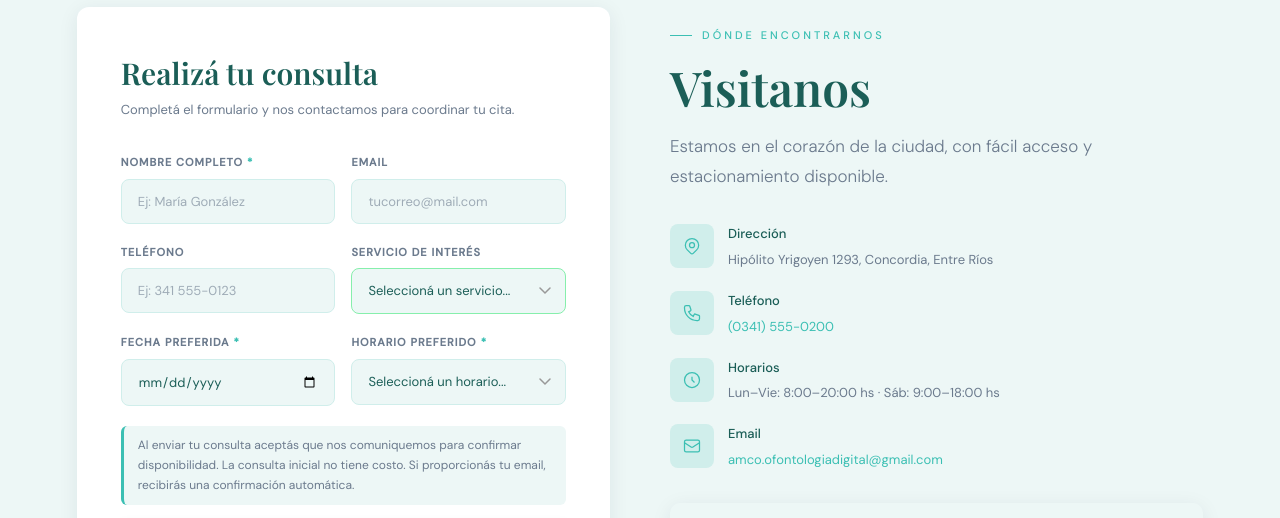
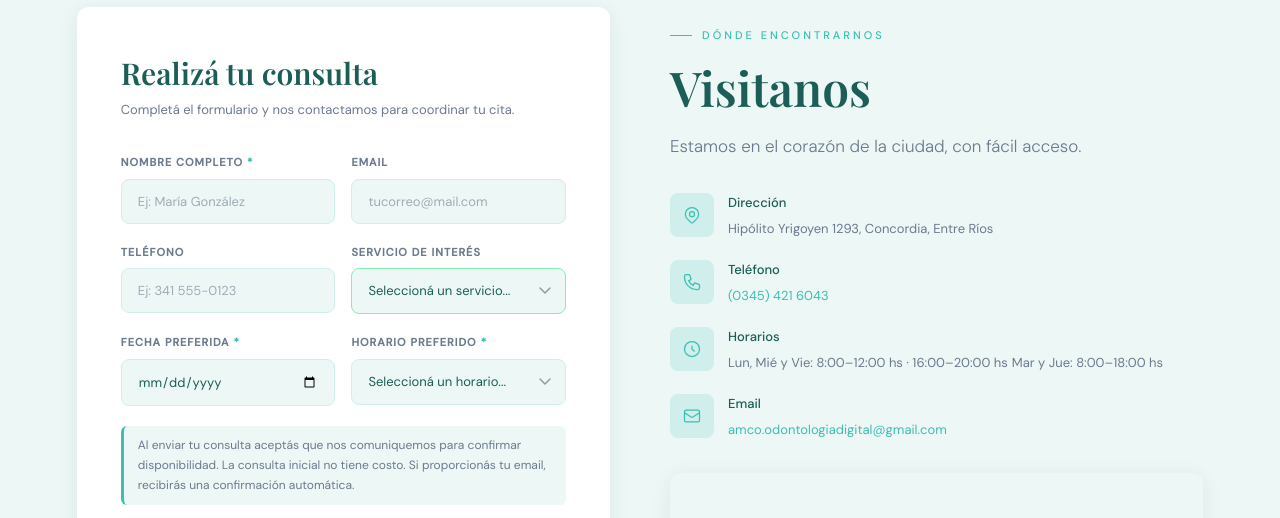
Before and after one commit to MolinariThiago/amco, a website: page index.html in a window 1280 px wide. Shown: the part 6320-6838 px from the top of the page. Drawn offline with nearby package versions, Linux system fonts and the light colour scheme; grey boxes are pictures that could not be loaded; a web font is replaced by a local one.

Commit message:
feat: correccion de horarios y informacion general.

```diff
--- a/index.html
+++ b/index.html
@@ -584,7 +584,7 @@
         <div class="contact-info reveal reveal--delay">
           <p class="section-lbl">Dónde encontrarnos</p>
           <h2 class="sec-title">Visitanos</h2>
-          <p class="sec-sub">Estamos en el corazón de la ciudad, con fácil acceso y estacionamiento disponible.</p>
+          <p class="sec-sub">Estamos en el corazón de la ciudad, con fácil acceso.</p>
           <ul class="info-list" aria-label="Información de contacto">
             <li class="info-item">
               <div class="info-item__ico" aria-hidden="true">
@@ -601,7 +601,7 @@
               </div>
               <div>
                 <strong>Teléfono</strong>
-                <span><a href="tel:+543415550200">(0341) 555-0200</a></span>
+                <span><a href="tel:+543454216043">(0345) 421 6043</a></span>
               </div>
             </li>
             <li class="info-item">
@@ -610,7 +610,8 @@
               </div>
               <div>
                 <strong>Horarios</strong>
-                <span>Lun–Vie: 8:00–20:00 hs · Sáb: 9:00–18:00 hs</span>
+                <span>Lun, Mié y Vie: 8:00–12:00 hs · 16:00–20:00 hs</span>
+                <span>Mar y Jue: 8:00–18:00 hs</span>
               </div>
             </li>
             <li class="info-item">
@@ -619,7 +620,7 @@
               </div>
               <div>
                 <strong>Email</strong>
-                <span><a href="mailto:amco.ofontologiadigital@gmail.com">amco.ofontologiadigital@gmail.com</a></span>
+                <span><a href="mailto:amco.odontologiadigital@gmail.com">amco.odontologiadigital@gmail.com</a></span>
               </div>
             </li>
           </ul>
```
Also changed, not shown: public/index.html (+5 -4 lines).
